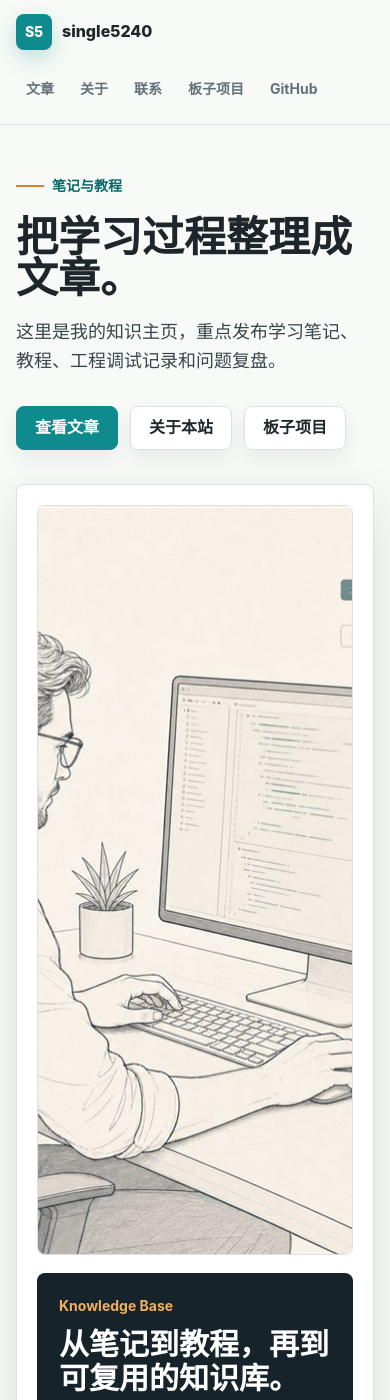
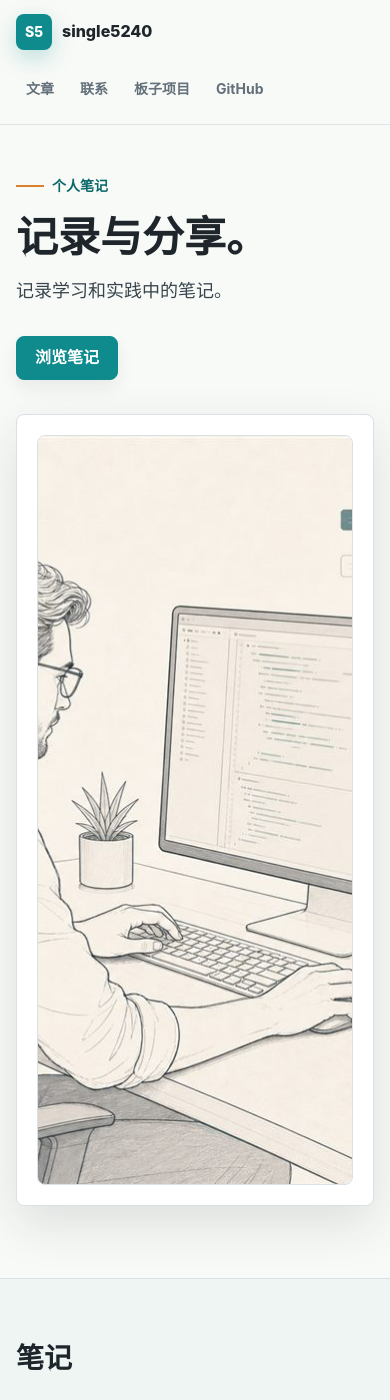
Before and after one commit to single5240/single5240.github.io, a Jekyll site: the page built from index.html, in a window 390 px wide and 1400 px high. Built offline with Jekyll 4.4.1, drawn with Linux system fonts in a browser that asks for light colours; some of the changed text lies outside the part shown.

Commit message:
Simplify homepage copy

```diff
--- a/_config.yml
+++ b/_config.yml
@@ -1,5 +1,5 @@
-title: single5240 笔记与教程
-description: 嵌入式、C/C++、Qt 工具和工程实践笔记。
+title: single5240 笔记分享
+description: 个人笔记记录与分享。
 url: https://single5240.github.io
 lang: zh-CN
 timezone: Asia/Shanghai
--- a/index.html
+++ b/index.html
@@ -1,21 +1,21 @@
 ---
-title: single5240 | 笔记与教程
+title: single5240 | 笔记分享
 ---
 <!doctype html>
 <html lang="zh-CN">
 <head>
   <meta charset="utf-8">
   <meta name="viewport" content="width=device-width, initial-scale=1">
-  <meta name="description" content="single5240 的个人知识主页，整理笔记、教程和工程学习文章。">
+  <meta name="description" content="个人笔记记录与分享。">
   <meta name="theme-color" content="#0f8b8d">
   <meta property="og:type" content="website">
   <meta property="og:locale" content="zh_CN">
-  <meta property="og:title" content="single5240 | 笔记与教程">
-  <meta property="og:description" content="嵌入式、C/C++、Qt 工具和工程实践笔记。">
+  <meta property="og:title" content="single5240 | 笔记分享">
+  <meta property="og:description" content="个人笔记记录与分享。">
   <meta property="og:url" content="{{ '/' | absolute_url }}">
   <meta property="og:image" content="{{ '/assets/images/engineer-computer-lineart.jpg' | absolute_url }}">
   <meta name="twitter:card" content="summary_large_image">
-  <title>single5240 | 笔记与教程</title>
+  <title>single5240 | 笔记分享</title>
   <link rel="canonical" href="{{ '/' | absolute_url }}">
   <link rel="icon" href="{{ '/assets/favicon.svg' | relative_url }}" type="image/svg+xml">
   <link rel="manifest" href="{{ '/site.webmanifest' | relative_url }}">
@@ -185,58 +185,6 @@ title: single5240 | 笔记与教程
       border: 1px solid var(--line);
     }
 
-    .feature-title {
-      padding: 22px;
-      border-radius: 8px;
-      background: var(--deep);
-      color: #fff;
-    }
-
-    .feature-title strong {
-      display: block;
-      margin-bottom: 10px;
-      color: #f0b15f;
-      font-size: 14px;
-    }
-
-    .feature-title h2 {
-      margin-bottom: 10px;
-      font-size: 30px;
-      line-height: 1.15;
-    }
-
-    .feature-title p {
-      margin-bottom: 0;
-      color: #cbd7dd;
-    }
-
-    .quick-facts {
-      display: grid;
-      grid-template-columns: repeat(2, minmax(0, 1fr));
-      gap: 10px;
-    }
-
-    .fact {
-      min-height: 86px;
-      padding: 14px;
-      border: 1px solid var(--line);
-      border-radius: 8px;
-      background: #fbfdfc;
-    }
-
-    .fact strong {
-      display: block;
-      font-size: 22px;
-      line-height: 1;
-    }
-
-    .fact span {
-      display: block;
-      margin-top: 8px;
-      color: var(--muted);
-      font-size: 13px;
-    }
-
     .section {
       padding: 86px 0;
       border-top: 1px solid var(--line);
@@ -271,54 +219,10 @@ title: single5240 | 笔记与教程
       color: var(--muted);
     }
 
-    .about-grid {
-      display: grid;
-      grid-template-columns: 1fr 1fr;
-      gap: 18px;
-    }
-
-    .about-copy,
-    .topic-list,
     .article-card {
       border: 1px solid var(--line);
       border-radius: 8px;
       background: var(--panel);
-    }
-
-    .about-copy,
-    .topic-list {
-      padding: 24px;
-    }
-
-    .about-copy p:last-child {
-      margin-bottom: 0;
-    }
-
-    .topic-list {
-      display: grid;
-      gap: 12px;
-    }
-
-    .topic-row {
-      display: grid;
-      grid-template-columns: 140px 1fr;
-      gap: 14px;
-      align-items: baseline;
-      padding-bottom: 12px;
-      border-bottom: 1px solid var(--line);
-    }
-
-    .topic-row:last-child {
-      padding-bottom: 0;
-      border-bottom: 0;
-    }
-
-    .topic-row strong {
-      color: var(--accent-dark);
-    }
-
-    .topic-row span {
-      color: var(--muted);
     }
 
     .article-layout {
@@ -515,7 +419,6 @@ title: single5240 | 笔记与教程
       }
 
       .hero,
-      .about-grid,
       .article-layout,
       .contact {
         grid-template-columns: 1fr;
@@ -542,8 +445,6 @@ title: single5240 | 笔记与教程
     }
 
     @media (max-width: 620px) {
-      .quick-facts,
-      .topic-row,
       .article-card {
         grid-template-columns: 1fr;
       }
@@ -572,7 +473,6 @@ title: single5240 | 笔记与教程
       </a>
       <div class="nav-links">
         <a href="#articles">文章</a>
-        <a href="#about">关于</a>
         <a href="#contact">联系</a>
         <a href="board.html">板子项目</a>
         <a href="https://github.com/single5240" target="_blank" rel="noreferrer">GitHub</a>
@@ -583,51 +483,23 @@ title: single5240 | 笔记与教程
   <main id="top">
     <section class="hero" aria-labelledby="hero-title">
       <div>
-        <p class="eyebrow">笔记与教程</p>
-        <h1 id="hero-title">把学习过程整理成文章。</h1>
-        <p class="hero-text">
-          这里是我的知识主页，重点发布学习笔记、教程、工程调试记录和问题复盘。
-        </p>
+        <p class="eyebrow">个人笔记</p>
+        <h1 id="hero-title">记录与分享。</h1>
+        <p class="hero-text">记录学习和实践中的笔记。</p>
         <div class="hero-actions">
-          <a class="button primary" href="#articles">查看文章</a>
-          <a class="button" href="#about">关于本站</a>
-          <a class="button" href="board.html">板子项目</a>
+          <a class="button primary" href="#articles">浏览笔记</a>
         </div>
       </div>
 
-      <aside class="feature-panel" aria-label="文章主页概览">
+      <aside class="feature-panel" aria-label="嵌入式开发插画">
         <img class="feature-image" src="assets/images/engineer-computer-lineart.jpg" width="1000" height="750" fetchpriority="high" decoding="async" alt="工程师操作电脑进行嵌入式开发调试的线稿插画">
-        <div class="feature-title">
-          <strong>Knowledge Base</strong>
-          <h2>从笔记到教程，再到可复用的知识库。</h2>
-          <p>记录嵌入式、C/C++、Qt 工具和工程实践中的关键知识。</p>
-        </div>
-        <div class="quick-facts">
-          <div class="fact">
-            <strong>文章</strong>
-            <span>主页核心内容</span>
-          </div>
-          <div class="fact">
-            <strong>教程</strong>
-            <span>步骤、截图、代码</span>
-          </div>
-          <div class="fact">
-            <strong>笔记</strong>
-            <span>学习过程沉淀</span>
-          </div>
-          <div class="fact">
-            <strong>GitHub</strong>
-            <span>持续发布更新</span>
-          </div>
-        </div>
       </aside>
     </section>
 
     <section class="section alt" id="articles" aria-labelledby="articles-title">
       <div class="section-inner">
         <div class="section-head">
-          <h2 id="articles-title">文章板块</h2>
-          <p>按时间整理学习笔记和教程，保留关键步骤、代码片段和调试结论。</p>
+          <h2 id="articles-title">笔记</h2>
         </div>
 
         {% assign articles = site.pages | where: "layout", "article" | sort: "date" | reverse %}
@@ -679,49 +551,11 @@ title: single5240 | 笔记与教程
       </div>
     </section>
 
-    <section class="section" id="about" aria-labelledby="about-title">
-      <div class="section-inner">
-        <div class="section-head">
-          <h2 id="about-title">关于这个站点</h2>
-          <p>这里用于沉淀学习记录、教程和工程实践。</p>
-        </div>
-        <div class="about-grid">
-          <div class="about-copy">
-            <p>
-              我会把学习和工程中的内容整理成短文章：有些是教程，有些是调试记录，有些是概念笔记。目标不是堆很多链接，而是把真正有用的过程留下来。
-            </p>
-            <p>
-              我会持续把嵌入式、C/C++、Qt 工具和调试复盘整理成文章，方便查阅和复用。
-            </p>
-          </div>
-          <div class="topic-list" aria-label="文章方向">
-            <div class="topic-row">
-              <strong>嵌入式</strong>
-              <span>STM32、驱动、外设调试、控制相关实验</span>
-            </div>
-            <div class="topic-row">
-              <strong>C/C++</strong>
-              <span>基础语法、工程结构、算法整理、代码片段</span>
-            </div>
-            <div class="topic-row">
-              <strong>Qt 工具</strong>
-              <span>桌面工具、串口调试、GUI 开发记录</span>
-            </div>
-            <div class="topic-row">
-              <strong>学习复盘</strong>
-              <span>知识索引、问题记录、教程和总结</span>
-            </div>
-          </div>
-        </div>
-      </div>
-    </section>
-
     <section class="section alt" id="contact" aria-labelledby="contact-title">
       <div class="section-inner">
         <div class="contact">
           <div>
             <h2 id="contact-title">联系我</h2>
-            <p>如果你想交流学习笔记、教程内容或工程问题，可以通过邮件或 GitHub 找到我。</p>
           </div>
           <div class="contact-actions">
             <a class="button" href="mailto:jwslove40@163.com">jwslove40@163.com</a>
@@ -763,9 +597,9 @@ title: single5240 | 笔记与教程
     {
       "@context": "https://schema.org",
       "@type": "WebSite",
-      "name": "single5240 笔记与教程",
+      "name": "single5240 笔记分享",
       "url": {{ '/' | absolute_url | jsonify }},
-      "description": "嵌入式、C/C++、Qt 工具和工程实践笔记。",
+      "description": "个人笔记记录与分享。",
       "inLanguage": "zh-CN"
     }
   </script>
```
Also changed, not shown: site.webmanifest.
